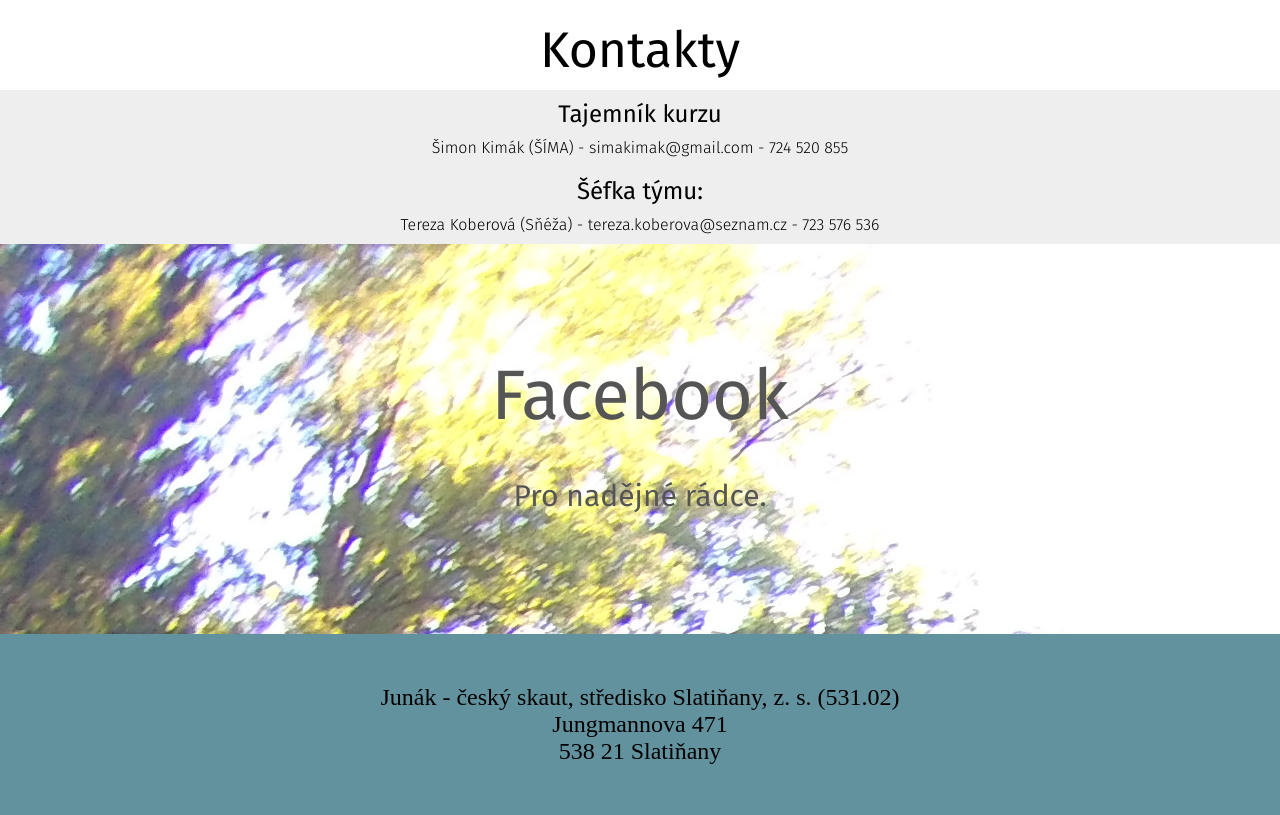
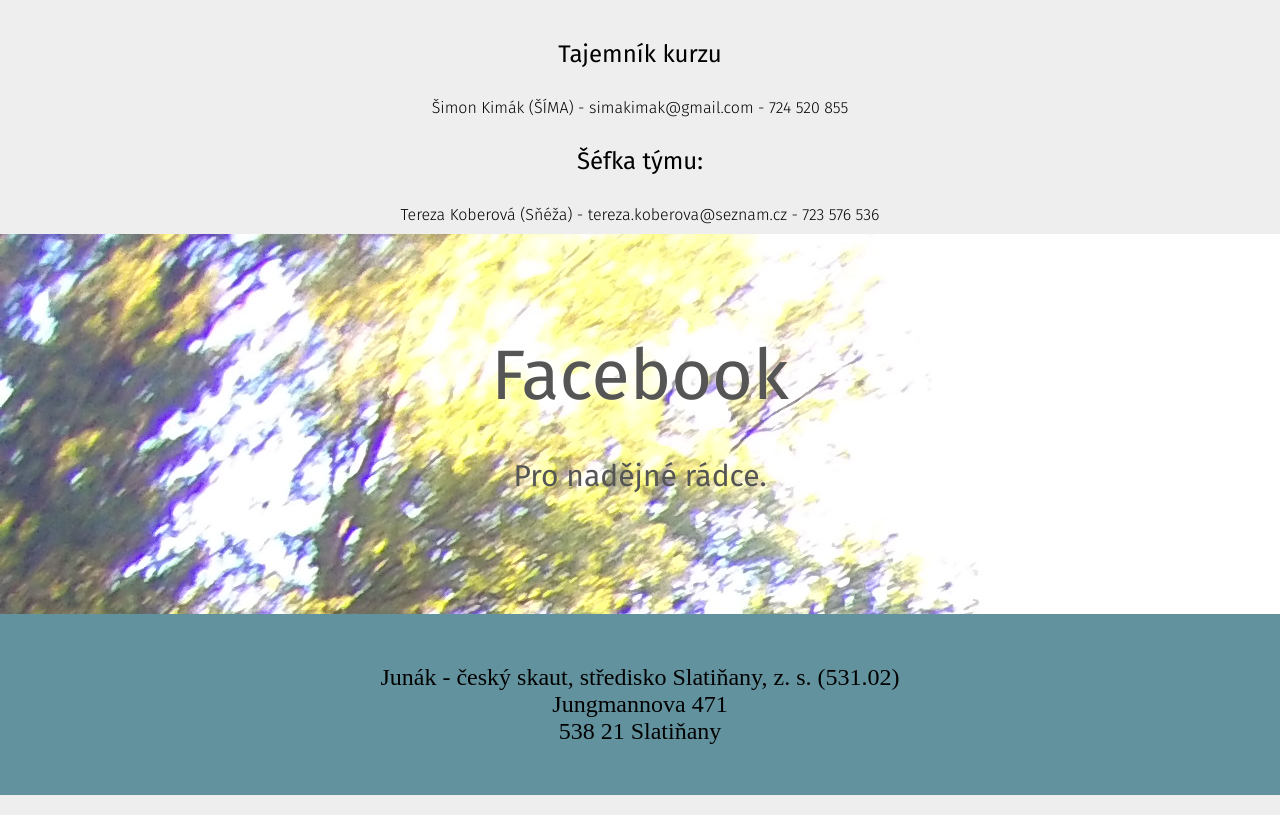
Before and after one commit to prochazo/RK-sugar, a PHP site: page /kontakty.php in a window 1280 px wide. Shown: the part 88-903 px from the top of the page. Run offline with PHP 8.4, Linux system fonts and the light colour scheme.

Commit message:
úprava kontaktů

```diff
--- a/css/kontakty.css
+++ b/css/kontakty.css
@@ -1,10 +1,13 @@
 h1 {
     font-size: 50px;
-    padding-top: 10px;
-}
+    }
 
 a {
     text-decoration: none;
+}
+
+.box1 {
+    padding-top:20px;
 }
 
 .landing {
--- a/index.php
+++ b/index.php
@@ -2,7 +2,7 @@
 <html lang="cz">
 <head>
     <meta charset="UTF-8">
-    <title>Document</title>
+    <title>RK Cukříček</title>
     <link href='https://fonts.googleapis.com/css?family=Fira+Sans:400,300&subset=latin,latin-ext' rel='stylesheet' type='text/css'>
     <link rel="stylesheet" type="text/css" href="assets/icomoon.css">
     <link rel="stylesheet" type="text/css" href="css/styles.css">
--- a/kontakty.php
+++ b/kontakty.php
@@ -13,14 +13,14 @@
         include __DIR__ . "/parts/nav.php";
     ?>
 
-	<H1>Kontakty</H1>
+
 	<section id="kontakty">
 		<div class="box1">
-			<h2 style="padding: 10px 0 0 0;">Tajemník kurzu</h2>
+			<h2>Tajemník kurzu</h2>
 			<p>Šimon Kimák (ŠÍMA) - simakimak@gmail.com - 724 520 855</p>
-		</div>
+					</div>
 		<div>
-			<h2 style="padding: 10px 0 0 0;">Šéfka týmu:</h2>
+			<h2>Šéfka týmu:</h2>
 			<p>Tereza Koberová (Sňéža) - tereza.koberova@seznam.cz - 723 576 536 </p>
 		</div>
 
```
